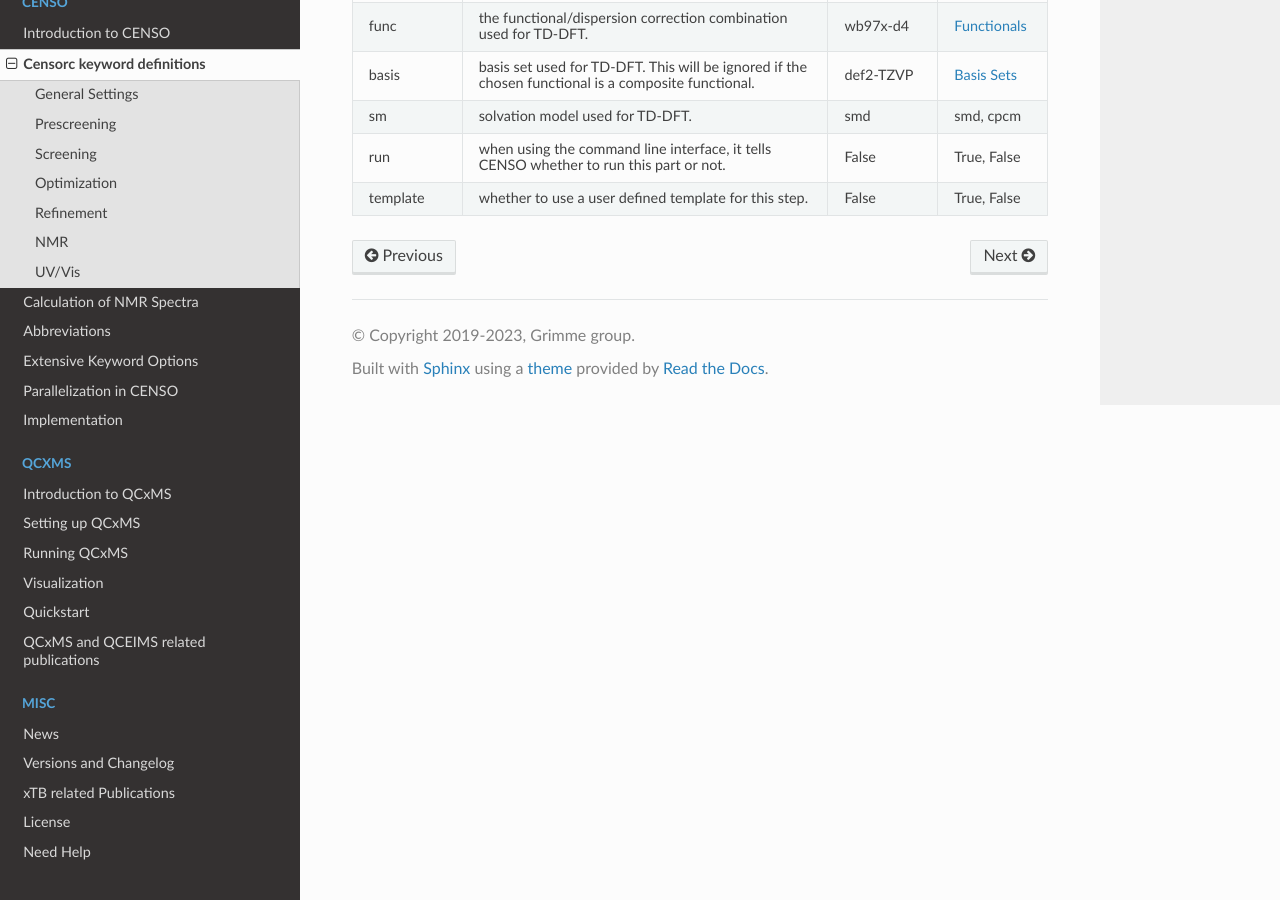
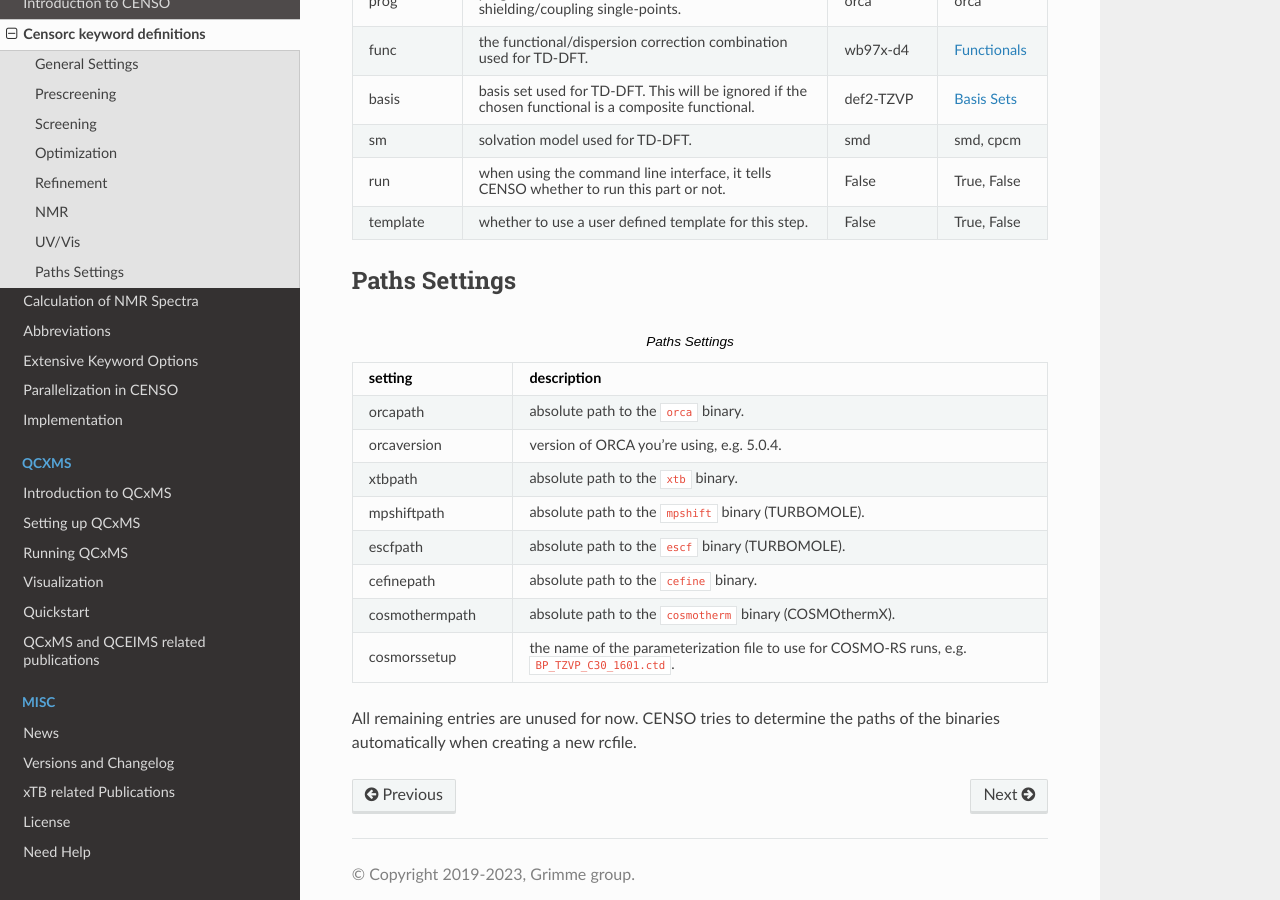
Before and after one commit to grimme-lab/xtb_docs, a Sphinx documentation site: the page built from source/CENSO_docs/censorc.rst, in a window 1280 px wide and 900 px high, scrolled down 6117 px. Built offline with Sphinx 7.4.7 and the Read the Docs theme 3.1.0, drawn with Linux system fonts in a browser that asks for light colours.

Commit message:
Censo2 (#120)
* turbomole does not support 'balance'

* small update

* moved the logo, removed reference to doxy doc

* some updates to implementation

* some keywords for nmr added

* some clarifications + tm updates

* some reordering of censo doc

* added description for 'paths' section of censorc

```diff
--- a/source/CENSO_docs/censorc.rst
+++ b/source/CENSO_docs/censorc.rst
@@ -446,3 +446,34 @@ UV/Vis
       - whether to use a user defined template for this step.
       - False
       - True, False
+
+
+Paths Settings
+--------------
+
+.. list-table:: Paths Settings
+   :widths: 30 100
+   :header-rows: 1
+
+   * - setting
+     - description
+   * - orcapath
+     - absolute path to the ``orca`` binary.
+   * - orcaversion
+     - version of ORCA you're using, e.g. 5.0.4.
+   * - xtbpath
+     - absolute path to the ``xtb`` binary.
+   * - mpshiftpath
+     - absolute path to the ``mpshift`` binary (TURBOMOLE).
+   * - escfpath
+     - absolute path to the ``escf`` binary (TURBOMOLE).
+   * - cefinepath
+     - absolute path to the ``cefine`` binary.
+   * - cosmothermpath
+     - absolute path to the ``cosmotherm`` binary (COSMOthermX).
+   * - cosmorssetup
+     - the name of the parameterization file to use for COSMO-RS runs, e.g. ``BP_TZVP_C30_1601.ctd``.
+
+
+All remaining entries are unused for now. CENSO tries to determine the paths of the binaries
+automatically when creating a new rcfile.
```
